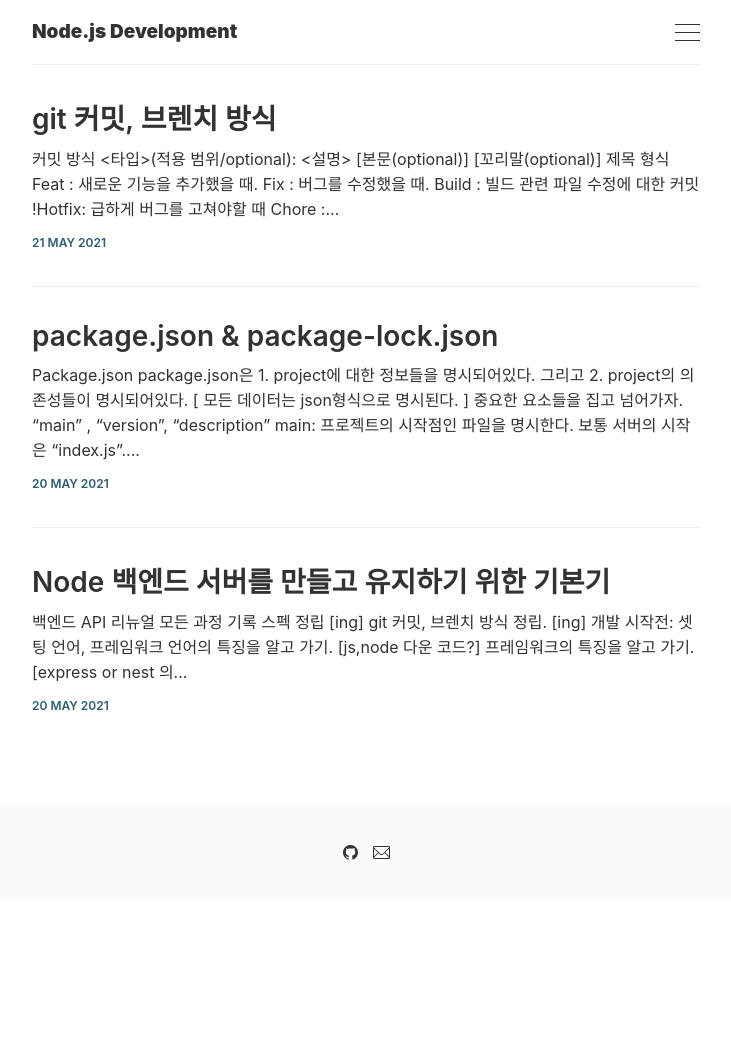
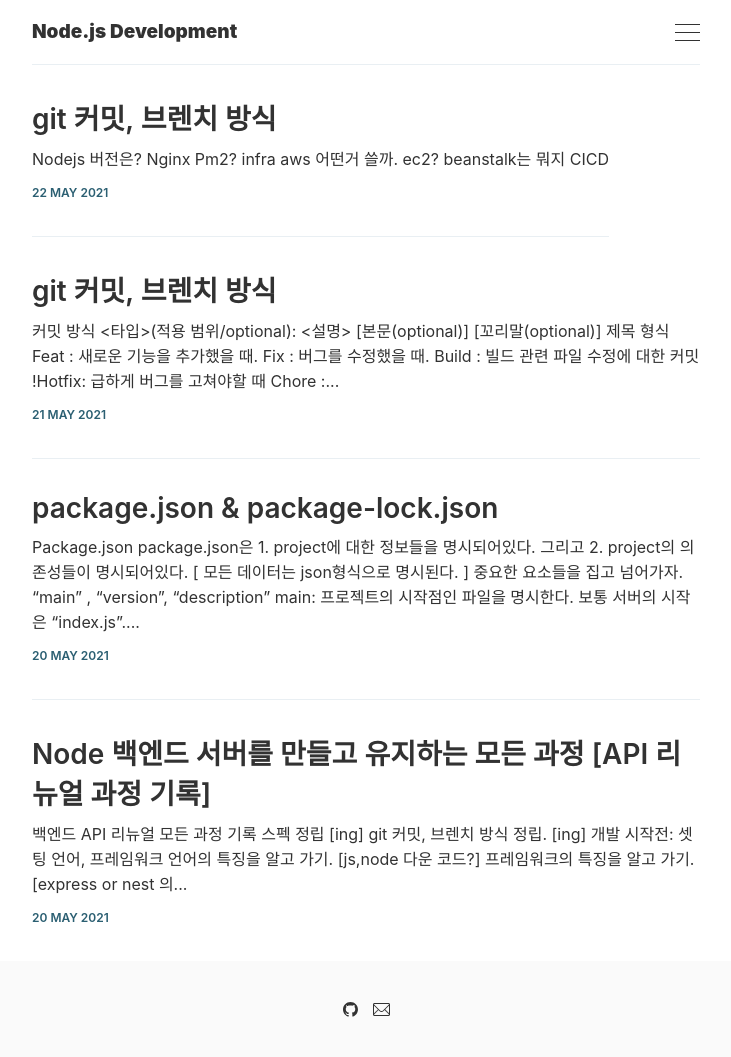
Before and after one commit to dont-think-about-too-much/dont-think-about-too-much.github.io, a Jekyll site: the page built from index.html, in a window 1280 px wide. Shown: the whole page, without its empty margins (274-1005 px from the left). Built offline with Jekyll 4.4.1, drawn with Linux system fonts in a browser that asks for light colours; the list of posts is cut into pages by our own code; before the commit the page ends 900 px from its top, so only the background shows below that.

Commit message:
Pfix(0520): 제목 수정

```diff
--- a/_posts/2021-05-20-node-backend-fundamentals.md
+++ b/_posts/2021-05-20-node-backend-fundamentals.md
@@ -1,9 +1,9 @@
 ---
 layout: post
-title: Node 백엔드 서버를 만들고 유지하기 위한 기본기
+title: Node 백엔드 서버를 만들고 유지하는 모든 과정 [API 리뉴얼 과정 기록]
 tags: [NodeJS, Backend]
+---
 
----
 <br>
 
 > 백엔드 API 리뉴얼 모든 과정 기록
@@ -13,9 +13,10 @@ tags: [NodeJS, Backend]
 
 <br><br>
 
------------
+---
 
 # 개발 시작전: 셋팅
+
 - 언어, 프레임워크
   - 언어의 특징을 알고 가기. [js,node 다운 코드?]
   - 프레임워크의 특징을 알고 가기. [express or nest 의 코드 ?]
@@ -40,8 +41,8 @@ tags: [NodeJS, Backend]
   - 협업 진행 방식
 - Docker
 
+# 개발 중:
 
-# 개발 중:
 - TDD 해야해요. 다만들고 테스트 코드 짜지말구요.
 - 인풋 체크 [ required/ optional / enum / type]
 - 계층의 중요성 / 계층의 독립성 유지의 중요성
@@ -59,8 +60,8 @@ tags: [NodeJS, Backend]
 - cron jobs
 - Redis
 
+# 개발이 어느정도 됐다.
 
-# 개발이 어느정도 됐다.
 - README.md을 깔끔히
 - Load Balancing (nginx)
 - Process Manage (pm2?)
@@ -71,7 +72,7 @@ tags: [NodeJS, Backend]
   - 이것저것 써보는 동안 Grafana같은 걸로 로그 시각화도 한 번씩 해 본다.
   - StatsD같은 로그 집계 프록시를 로그 파이프라인 사이에 끼워넣어 본다.
   - 결론적으로 우리에게 가장 쓸만한 솔루션은 무엇일지 검토한다.
- [ 로깅 데이터 종류/ 로깅 방식/ 로깅 linux => s3 / 로깅 이용]
+    [ 로깅 데이터 종류/ 로깅 방식/ 로깅 linux => s3 / 로깅 이용]
 - 리펙토링을 한다.(너무 크므로 따로 뺄 예정)
 - DB를 안전하게 유지.
   - 안정성을 지킬 방도
@@ -82,8 +83,8 @@ tags: [NodeJS, Backend]
 - 인프라를 다시 한번 체크
 - 무중단 배포
 
+<br><br>
 
-<br><br>
 ## Reference
 
 - [https://velog.io/@city7310/](https://velog.io/@city7310/%EB%B0%B1%EC%97%94%EB%93%9C%EA%B0%80-%EC%9D%B4%EC%A0%95%EB%8F%84%EB%8A%94-%ED%95%B4%EC%A4%98%EC%95%BC-%ED%95%A8-%EC%BB%A4%EB%A6%AC%ED%81%98%EB%9F%BC-%ED%84%B8%EC%96%B4%EB%86%93%EA%B8%B0)
--- /dev/null
+++ b/_posts/2021-05-22-server-spec-inspect.md
@@ -0,0 +1,17 @@
+---
+layout: post
+title: git 커밋, 브렌치 방식
+tags: [Nodejs, renewal, spec]
+---
+
+## Nodejs 버전은?
+
+## Nginx
+
+## Pm2?
+
+# infra
+
+aws 어떤거 쓸까. ec2? beanstalk는 뭐지
+
+## CICD
```
